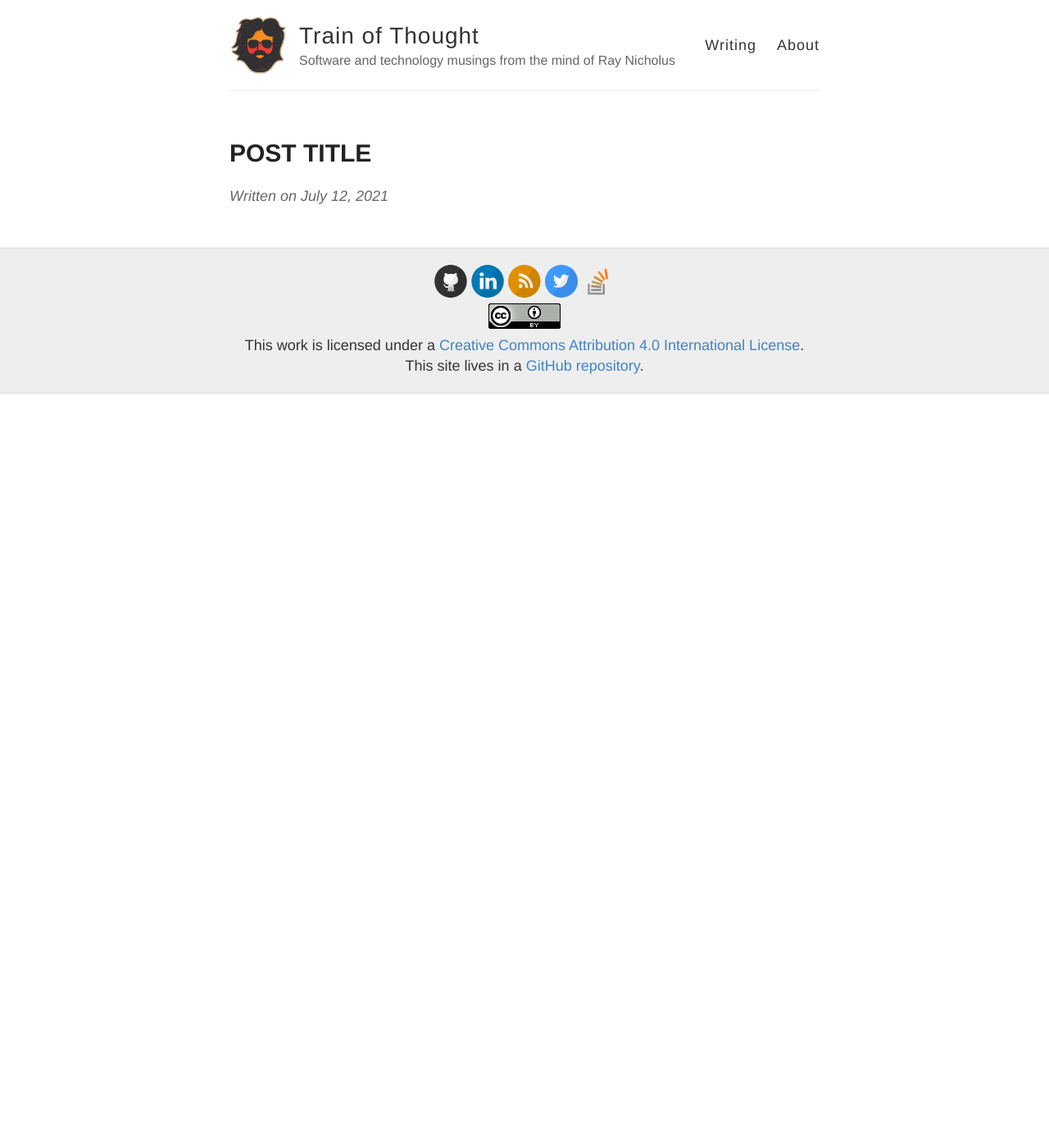
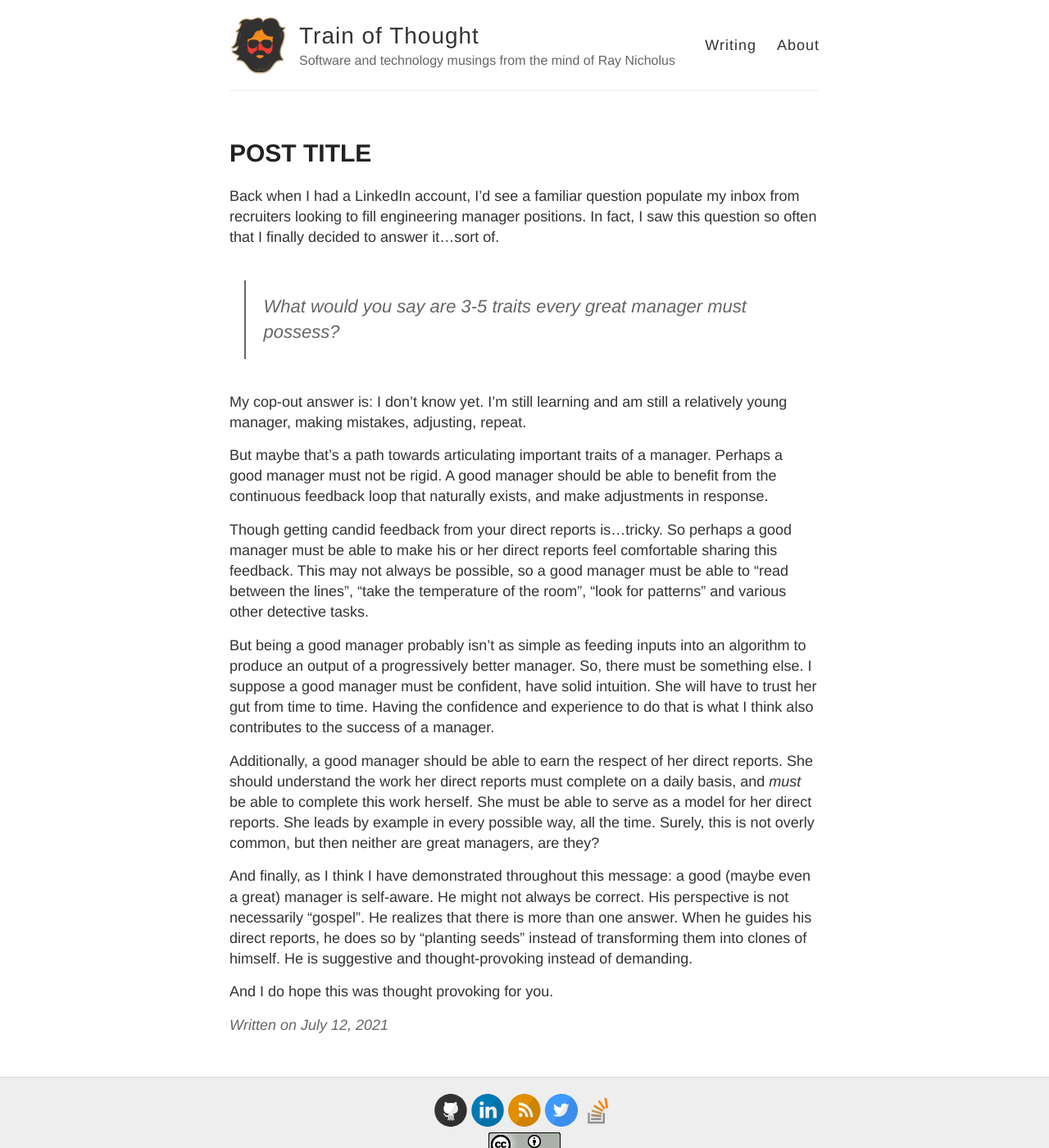
Before and after one commit to rnicholus/raynicholus.com, a Jekyll site: the page built from _posts/2021-07-11-great-managers.md, in a window 1280 px wide and 1400 px high. Shown: the whole window at 82% size. Built offline with Jekyll 4.4.1, drawn with Linux system fonts in a browser that asks for light colours.

Commit message:
Update 2021-07-11-great-managers.md

```diff
--- a/_posts/2021-07-11-great-managers.md
+++ b/_posts/2021-07-11-great-managers.md
@@ -4,3 +4,22 @@
 date: 2021-07-11 21:00:00 -0500
 categories: management
 ---
+
+
+Back when I had a LinkedIn account, I'd see a familiar question populate my inbox from recruiters looking to fill engineering manager positions. In fact, I saw this question so often that I finally decided to answer it...sort of.
+
+>What would you say are 3-5 traits every great manager must possess?
+
+My cop-out answer is: I don't know yet. I'm still learning and am still a relatively young manager, making mistakes, adjusting, repeat.
+
+But maybe that's a path towards articulating important traits of a manager. Perhaps a good manager must not be rigid. A good manager should be able to benefit from the continuous feedback loop that naturally exists, and make adjustments in response.
+
+Though getting candid feedback from your direct reports is...tricky. So perhaps a good manager must be able to make his or her direct reports feel comfortable sharing this feedback. This may not always be possible, so a good manager must be able to "read between the lines", "take the temperature of the room", "look for patterns" and various other detective tasks.
+
+But being a good manager probably isn't as simple as feeding inputs into an algorithm to produce an output of a progressively better manager. So, there must be something else. I suppose a good manager must be confident, have solid intuition. She will have to trust her gut from time to time. Having the confidence and experience to do that is what I think also contributes to the success of a manager.
+
+Additionally, a good manager should be able to earn the respect of her direct reports. She should understand the work her direct reports must complete on a daily basis, and _must_ be able to complete this work herself. She must be able to serve as a model for her direct reports. She leads by example in every possible way, all the time. Surely, this is not overly common, but then neither are great managers, are they?
+
+And finally, as I think I have demonstrated throughout this message: a good (maybe even a great) manager is self-aware. He might not always be correct. His perspective is not necessarily "gospel". He realizes that there is more than one answer. When he guides his direct reports, he does so by "planting seeds" instead of transforming them into clones of himself. He is suggestive and thought-provoking instead of demanding.
+
+And I do hope this was thought provoking for you.
```
